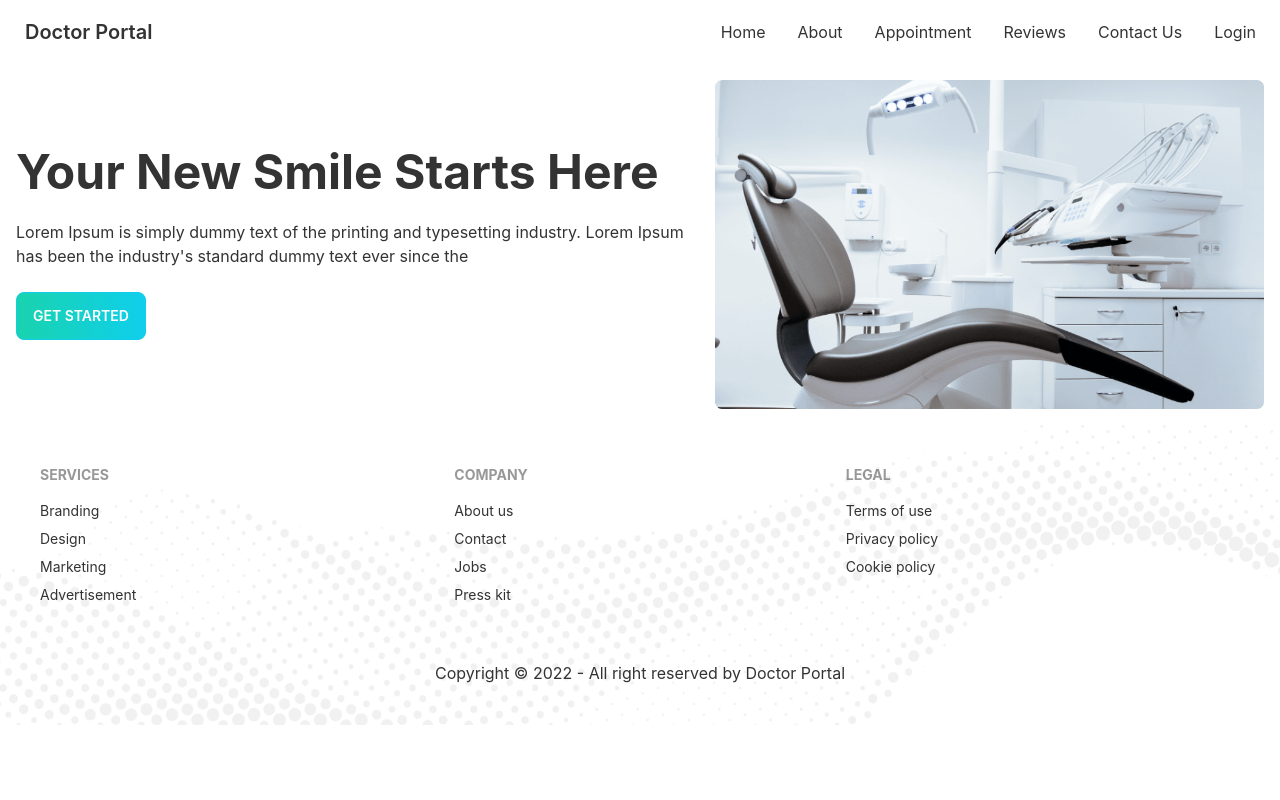
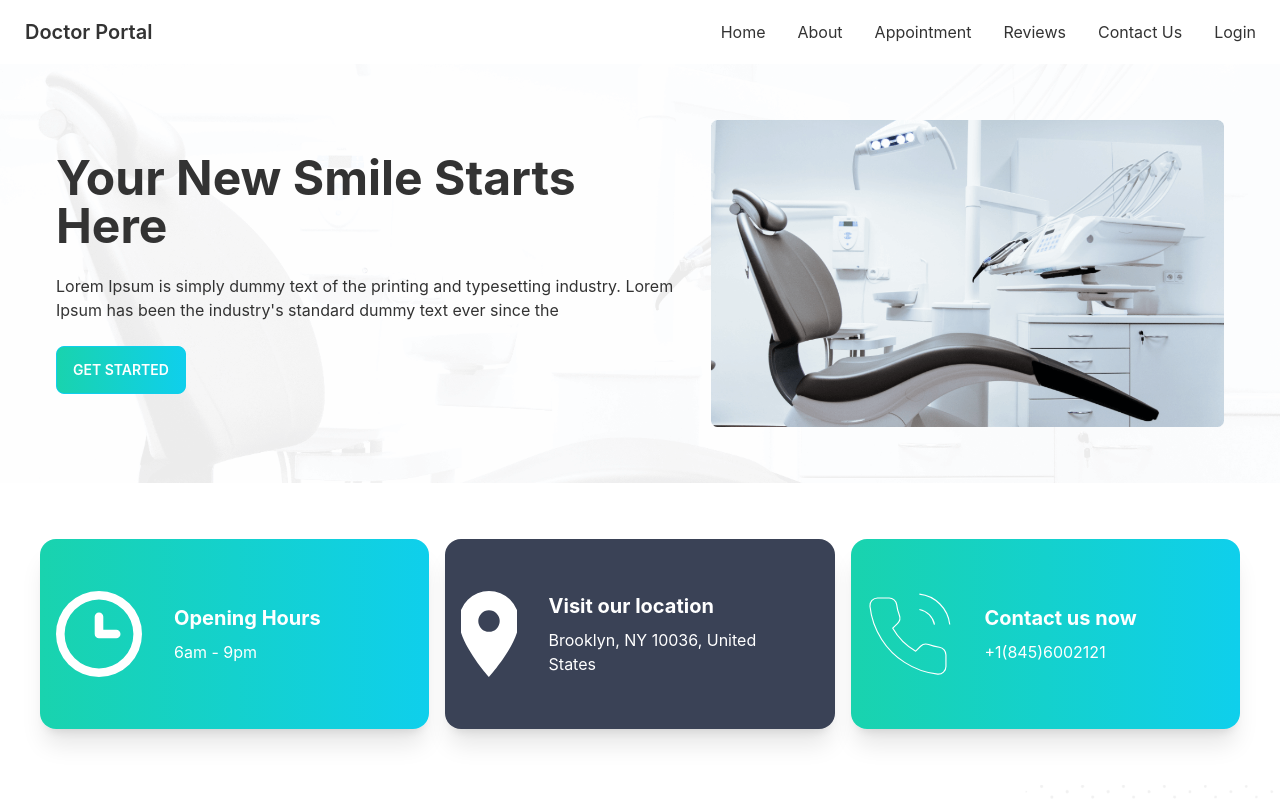
Before and after one commit to prokashpul/doctor-portal-service, a React (Create React App) app: page / in a window 1280 px wide. Shown: the top 800 px of the page. Built offline with nearby package versions, Linux system fonts and the light colour scheme.

Commit message:
home cardInfo section update

```diff
--- a/src/Components/Pages/Home/Banner/Banner.js
+++ b/src/Components/Pages/Home/Banner/Banner.js
@@ -1,16 +1,25 @@
 import React from "react";
-import bannerBg from "../../../../assets/images/chair.png";
+import banner from "../../../../assets/images/chair.png";
 import PrimaryButton from "../../../Utilities/PrimaryButton/PrimaryButton";
+import bannerBg from "../../../../assets/images/bg.png";
 const Banner = () => {
   return (
-    <div class="hero ">
-      <div class="hero-content flex-col lg:flex-row-reverse">
+    <section
+      style={{
+        background: `url(${bannerBg})`,
+        backgroundSize: "cover",
+        backgroundRepeat: "no-repeat",
+        backgroundPosition: "center",
+      }}
+      className="hero p-10"
+    >
+      <div className="hero-content flex-col lg:flex-row-reverse">
         <figure className="">
-          <img src={bannerBg} alt="Album" className="w-full" />
+          <img src={banner} alt="Album" className="w-full" />
         </figure>
         <div>
-          <h1 class="text-5xl font-bold">Your New Smile Starts Here</h1>
-          <p class="py-6">
+          <h1 className="text-5xl font-bold">Your New Smile Starts Here</h1>
+          <p className="py-6">
             Lorem Ipsum is simply dummy text of the printing and typesetting
             industry. Lorem Ipsum has been the industry's standard dummy text
             ever since the
@@ -18,7 +27,7 @@ const Banner = () => {
           <PrimaryButton>GET STARTED</PrimaryButton>
         </div>
       </div>
-    </div>
+    </section>
   );
 };
 
--- a/src/Components/Pages/Home/Home.js
+++ b/src/Components/Pages/Home/Home.js
@@ -1,10 +1,12 @@
 import React from "react";
 import Banner from "./Banner/Banner";
+import InfoCard from "./InfoCard/InfCard";
 
 const Home = () => {
   return (
     <div>
       <Banner></Banner>
+      <InfoCard></InfoCard>
     </div>
   );
 };
--- /dev/null
+++ b/src/Components/Pages/Home/InfoCard/InfCard.js
@@ -0,0 +1,31 @@
+import React from "react";
+import SingleCard from "./SingleCard/SingleCard";
+import clock from "../../../../assets/icons/clock.svg";
+import marker from "../../../../assets/icons/marker.svg";
+import phone from "../../../../assets/icons/phone.svg";
+const InfCard = () => {
+  return (
+    <section className="md:flex gap-4 max-w-[1480px] p-10 justify-center items-center">
+      <SingleCard
+        bgColor="bg-gradient-to-r from-secondary to-primary hover:from-primary hover:to-secondary duration-500"
+        title="Opening Hours"
+        img={clock}
+        des="6am - 9pm"
+      ></SingleCard>
+      <SingleCard
+        bgColor="bg-accent "
+        title="Visit our location"
+        img={marker}
+        des="Brooklyn, NY 10036, United States"
+      ></SingleCard>
+      <SingleCard
+        bgColor="bg-gradient-to-r from-secondary to-primary hover:from-primary hover:to-secondary duration-500"
+        title="Contact us now"
+        img={phone}
+        des="+1(845)6002121"
+      ></SingleCard>
+    </section>
+  );
+};
+
+export default InfCard;
--- /dev/null
+++ b/src/Components/Pages/Home/InfoCard/SingleCard/SingleCard.js
@@ -0,0 +1,19 @@
+import React from "react";
+
+const SingleCard = ({ bgColor, img, title, des }) => {
+  return (
+    <div
+      class={`card p-4  items-center card-side w-[450px] h-[190px] shadow-xl my-4  text-neutral ${bgColor}`}
+    >
+      <figure>
+        <img src={img} className="h-[86px] " alt="Movie" />
+      </figure>
+      <div class="card-body">
+        <h2 class="card-title text-[20px] font-bold">{title}</h2>
+        <p>{des}</p>
+      </div>
+    </div>
+  );
+};
+
+export default SingleCard;
```
